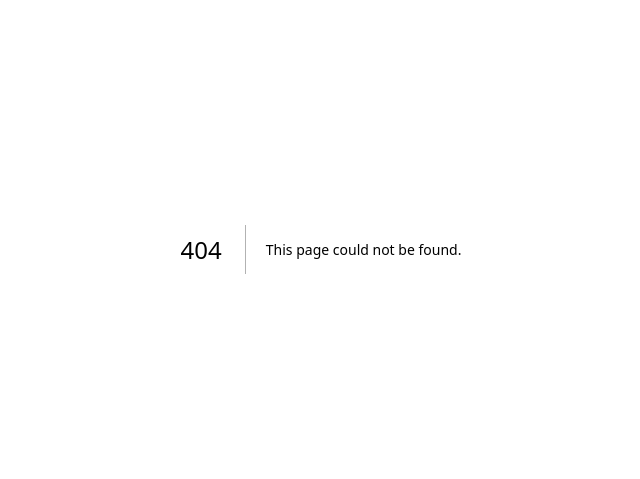
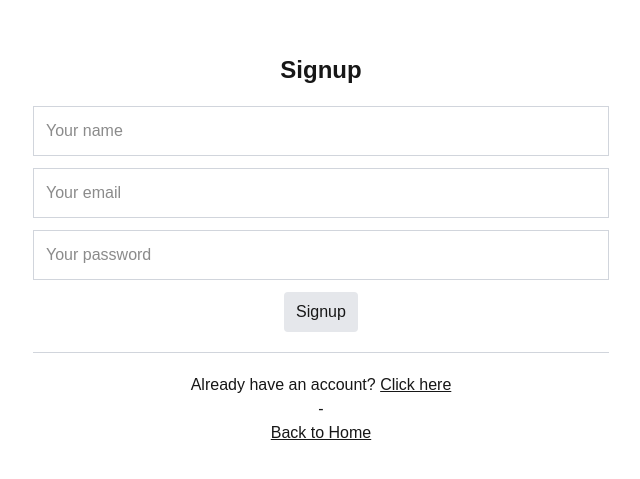
Before and after one commit to reginpv/StudyBuddy, a Next.js app: page /signup in a window 1280 px wide. Before the commit this address had no page. Shown: the part 151-630 px from the top of the page, without its empty margins (319-959 px from the left). Built offline with nearby package versions, Linux system fonts and the light colour scheme.

Commit message:
feat: added singup form

```diff
--- a/prisma.config.ts
+++ /dev/null
@@ -1,16 +0,0 @@
-
-// This file was generated by Prisma and assumes you have installed the following:
-// npm install --save-dev prisma dotenv
-import "dotenv/config";
-import { defineConfig, env } from "prisma/config";
-
-export default defineConfig({
-  schema: "prisma/schema.prisma",
-  migrations: {
-    path: "prisma/migrations",
-  },
-  engine: "classic",
-  datasource: {
-    url: env("DATABASE_URL"),
-  },
-});
--- a/src/app/globals.css
+++ b/src/app/globals.css
@@ -19,8 +19,12 @@ body {
 }
 
 form {
+  input,
   textarea {
-    @apply border border-gray-300 bg-white w-full p-3 field-sizing-content min-h-12;
+    @apply border border-gray-300 bg-white w-full p-3;
+  }
+  textarea {
+    @apply field-sizing-content min-h-12;
   }
 }
 
--- /dev/null
+++ b/src/app/signup/page.tsx
@@ -0,0 +1,29 @@
+import FormSignup from '@/components/forms/FormSignup'
+import TemplateBare from '@/templates/Bare'
+import Link from 'next/link'
+
+export default function Signup() {
+  return (
+    <TemplateBare>
+      <div className="container">
+        <div className="max-w-xl mx-auto flex flex-col gap-5">
+          <h1 className="text-2xl font-bold text-center">Signup</h1>
+          <FormSignup />
+          <div className="flex flex-col gap-5 text-center">
+            <hr className="text-gray-300" />
+            <span>
+              Already have an account?{' '}
+              <Link href="/login" className="underline">
+                Click here
+              </Link>
+              <p>-</p>
+              <Link href="/" className="underline">
+                Back to Home
+              </Link>
+            </span>
+          </div>
+        </div>
+      </div>
+    </TemplateBare>
+  )
+}
--- /dev/null
+++ b/src/components/forms/FormSignup.tsx
@@ -0,0 +1,20 @@
+export default function FormSignup() {
+  return (
+    <form className="flex flex-col gap-3">
+      <div>
+        <input type="text" name="name" placeholder="Your name" />
+      </div>
+      <div>
+        <input type="email" name="email" placeholder="Your email" />
+      </div>
+      <div>
+        <input type="password" name="password" placeholder="Your password" />
+      </div>
+      <div className="flex justify-center">
+        <button type="submit" className="button button--default">
+          Signup
+        </button>
+      </div>
+    </form>
+  )
+}
--- /dev/null
+++ b/src/templates/Bare.tsx
@@ -0,0 +1,11 @@
+export default function TemplateBare({
+  children,
+}: {
+  children: React.ReactNode
+}) {
+  return (
+    <section className="min-h-dvh flex flex-col items-center justify-center p-5">
+      {children}
+    </section>
+  )
+}
```
Also changed, not shown: 2 other files (tests, documents, lock files or other folders).
